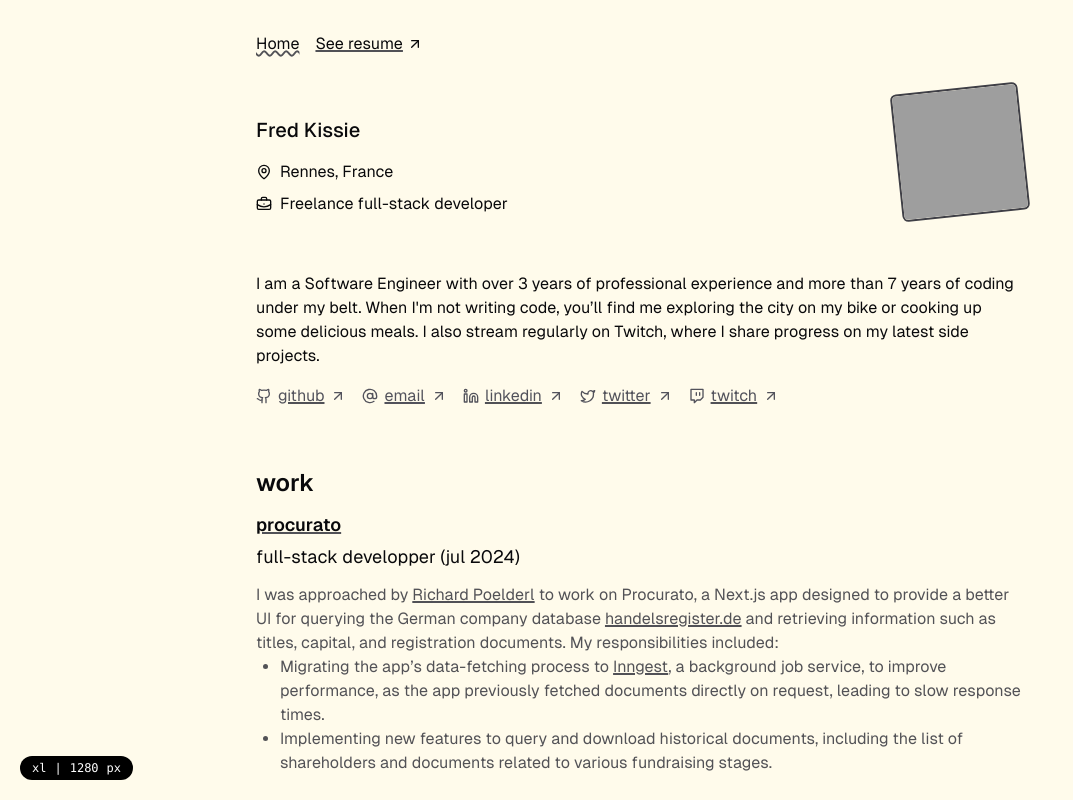
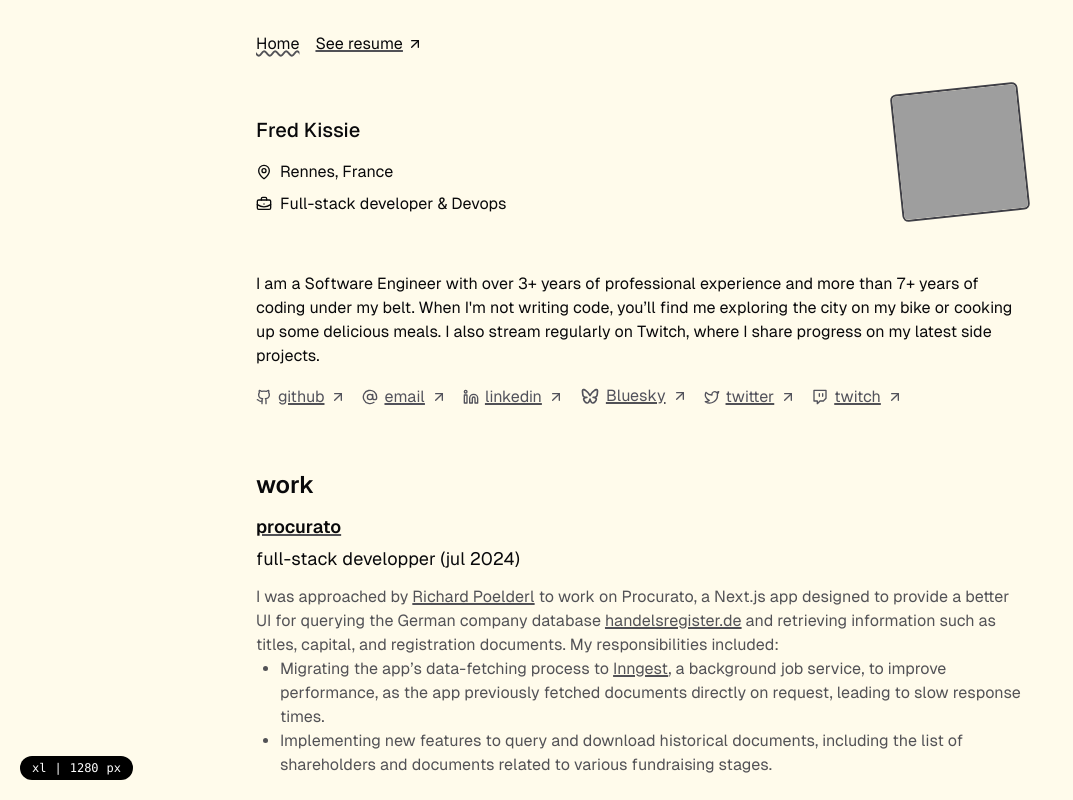
Before and after one commit to Fredkiss3/fredkiss.dev, an Astro site: page / in a window 1280 px wide. Shown: the top 800 px of the page, without its empty margins (0-1073 px from the left). Built offline with nearby package versions, Linux system fonts and the light colour scheme; Astro itself is replaced by a stand-in of ours; grey boxes are pictures that could not be loaded.

Commit message:
feat: add bluesky social link (#35)

```diff
--- a/src/components/icon.astro
+++ b/src/components/icon.astro
@@ -7,6 +7,7 @@
     | "suitcase"
     | "github"
     | "twitter"
+    | "bluesky"
     | "twitch"
     | "arobase"
     | "linkedin";
@@ -131,6 +132,22 @@
   )
 }
 {
+  type === "bluesky" && (
+    <svg
+      xmlns="http://www.w3.org/2000/svg"
+      aria-hidden="true"
+      width="32"
+      height="32"
+      viewBox="0 0 24 24"
+      class:list={["flex-none", className]}>
+      <path
+        fill="currentColor"
+        d="M4.907 3.44c.709.12 1.533.501 2.576 1.247C9.28 5.97 10.769 7.739 12 9.564c1.231-1.825 2.72-3.593 4.517-4.877c1.043-.746 1.867-1.127 2.576-1.248c.767-.13 1.29.065 1.615.2C21.717 4.06 22 5.225 22 6.215c0 .201-.086 1.302-.185 2.36c-.052.546-.11 1.108-.166 1.577c-.053.428-.115.88-.19 1.133a4.33 4.33 0 0 1-1.951 2.517c.937.707 1.277 1.856.928 2.984c-.597 1.924-2.737 4.397-4.835 4.618c-1.773.186-2.935-1.325-3.601-2.76c-.666 1.435-1.828 2.946-3.6 2.76c-2.099-.22-4.24-2.694-4.836-4.618c-.35-1.128-.01-2.277.928-2.984a4.33 4.33 0 0 1-1.95-2.517c-.076-.253-.138-.705-.19-1.133a61 61 0 0 1-.167-1.577C2.085 7.517 2 6.416 2 6.215c0-.99.283-2.155 1.292-2.576c.326-.135.847-.33 1.615-.2M4.05 6.916c.064.818.18 2.108.288 2.992c.032.268.055.545.122.807c.397 1.34 1.929 2.082 3.686 1.887a1 1 0 0 1 .257 1.983c-.756.112-3.315.357-2.928 1.607c.357 1.151 1.848 3.087 3.134 3.222c.928.097 1.5-1.394 1.766-2.045c.275-.674.488-1.38.668-1.982a1 1 0 0 1 1.916 0c.18.602.393 1.308.668 1.982c.266.651.838 2.142 1.766 2.045c1.286-.135 2.777-2.07 3.134-3.222c.387-1.25-2.172-1.495-2.928-1.607a1 1 0 0 1 .257-1.983c1.757.195 3.289-.547 3.686-1.887c.069-.266.089-.536.122-.807a80 80 0 0 0 .288-2.992c.037-.468.247-1.637-.522-1.506c-.286.049-.823.241-1.749.903c-1.943 1.389-3.705 3.513-4.789 5.64a1 1 0 0 1-1.782 0c-1.084-2.127-2.846-4.251-4.789-5.64c-.926-.662-1.463-.854-1.749-.903c-.784-.134-.559 1.034-.522 1.506"
+      />
+    </svg>
+  )
+}
+{
   type === "linkedin" && (
     <svg
       xmlns="http://www.w3.org/2000/svg"
--- a/src/pages/index.astro
+++ b/src/pages/index.astro
@@ -36,7 +36,7 @@
             <span class="sr-only">Occupation</span>
             <Icon type="suitcase" class="size-4" />
           </dt>
-          <dd>Freelance full-stack developer</dd>
+          <dd>Full-stack developer & Devops</dd>
         </div>
       </dl>
     </div>
@@ -58,11 +58,11 @@
 
   <section id="description" class="flex flex-col gap-4">
     <p>
-      I am a Software Engineer with over {totalYearsXP} years of professional experience
-      and more than {totalYearsDev} years of coding under my belt. When I'm not writing
-      code, you’ll find me exploring the city on my bike or cooking up some delicious
-      meals. I also stream regularly on Twitch, where I share progress on my latest
-      side projects.
+      I am a Software Engineer with over {totalYearsXP}+ years of professional
+      experience and more than {totalYearsDev}+ years of coding under my belt.
+      When I'm not writing code, you’ll find me exploring the city on my bike or
+      cooking up some delicious meals. I also stream regularly on Twitch, where
+      I share progress on my latest side projects.
     </p>
 
     <ul
@@ -95,6 +95,17 @@
           rel="noopener noreferrer">
           <Icon type="linkedin" class="size-4" />
           <span>linkedin</span>
+          <Icon type="arrow-external" class="size-4" />
+        </a>
+      </li>
+      <li>
+        <a
+          class="inline-flex gap-1.5 items-center"
+          href="https://bsky.app/profile/fredkiss.dev"
+          target="_blank"
+          rel="noopener noreferrer">
+          <Icon type="bluesky" class="size-5" />
+          <span>Bluesky</span>
           <Icon type="arrow-external" class="size-4" />
         </a>
       </li>
@@ -134,7 +145,7 @@
           const startDate = formattedDate(xp.startDate);
           const endDate = xp.endDate
             ? `to ${formattedDate(xp.endDate)}`
-            : "present";
+            : "- present";
 
           const formattedDateRange =
             xp.startDate.getMonth() === xp.endDate?.getMonth()
```
